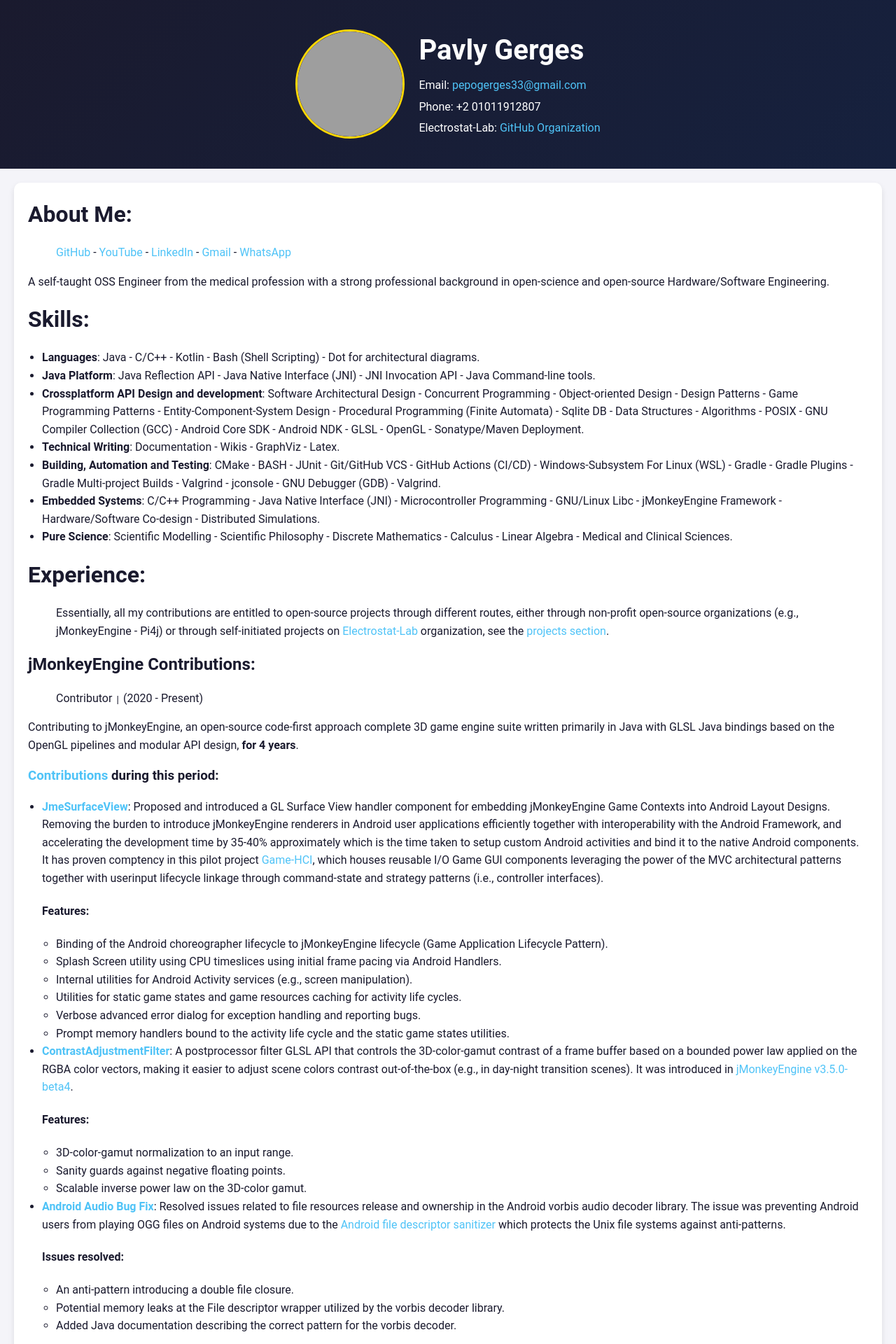
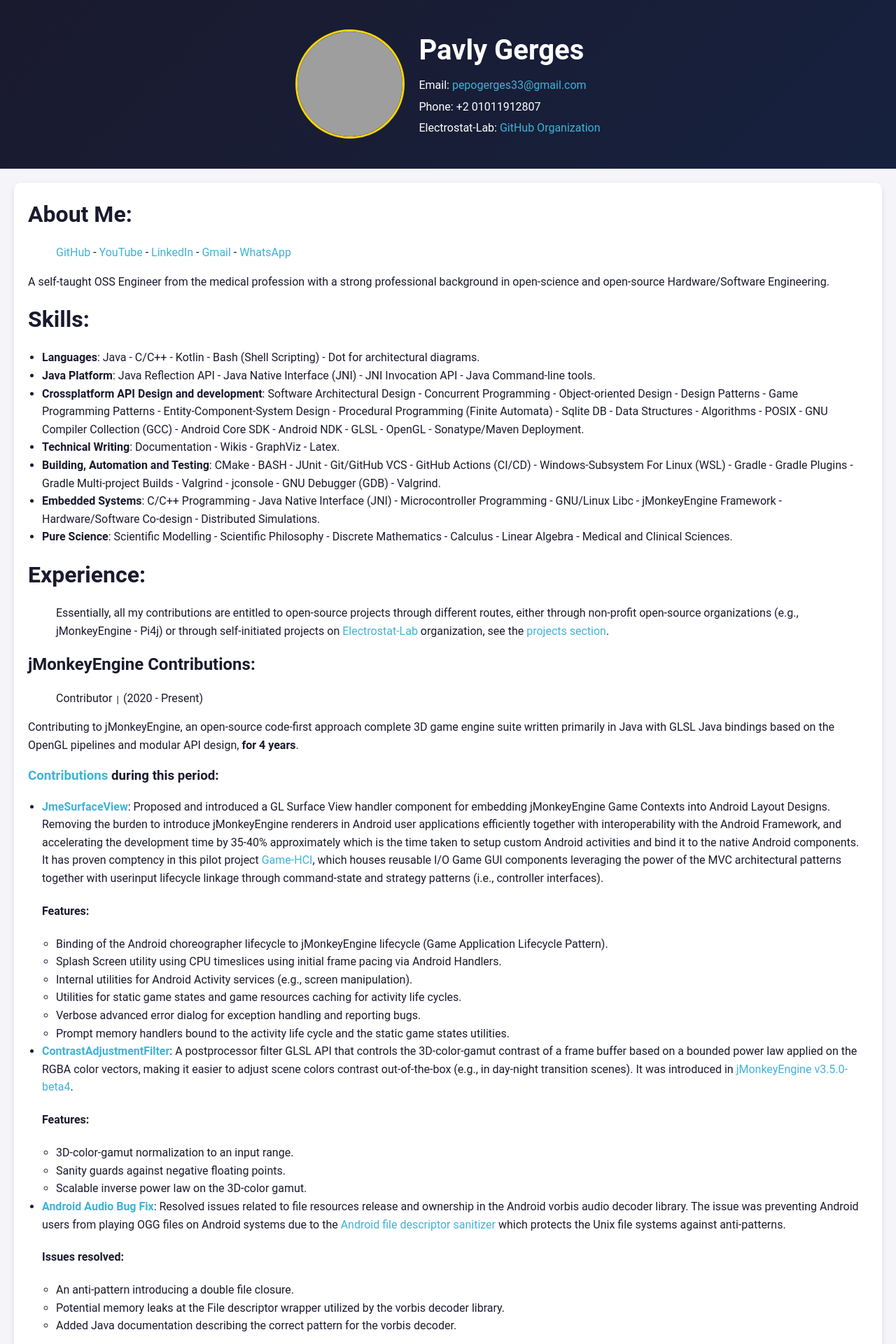
Before and after one commit to pavly-gerges/pavly-gerges, a Jekyll site: the page built from resume/index.md, in a window 1280 px wide. Shown: the top 1920 px of the page at 70% size. Built offline with Jekyll 4.4.1, drawn with Linux system fonts in a browser that asks for light colours; our own code applies the rules of GitHub Pages for plain Markdown files; grey boxes are pictures that could not be loaded.

Commit message:
Update default.html

```diff
--- a/resume/_layouts/default.html
+++ b/resume/_layouts/default.html
@@ -15,7 +15,7 @@
             line-height: 1.6;
         }
         a {
-            color: #4fc3f7; /* Light blue, visible on both white and dark blue */
+            color: #3fb3d7; /* Light blue, visible on both white and dark blue */
             text-decoration: none; /* Clean look */
             transition: color 0.3s ease; /* Smooth transition for hover effect */
         }
```
